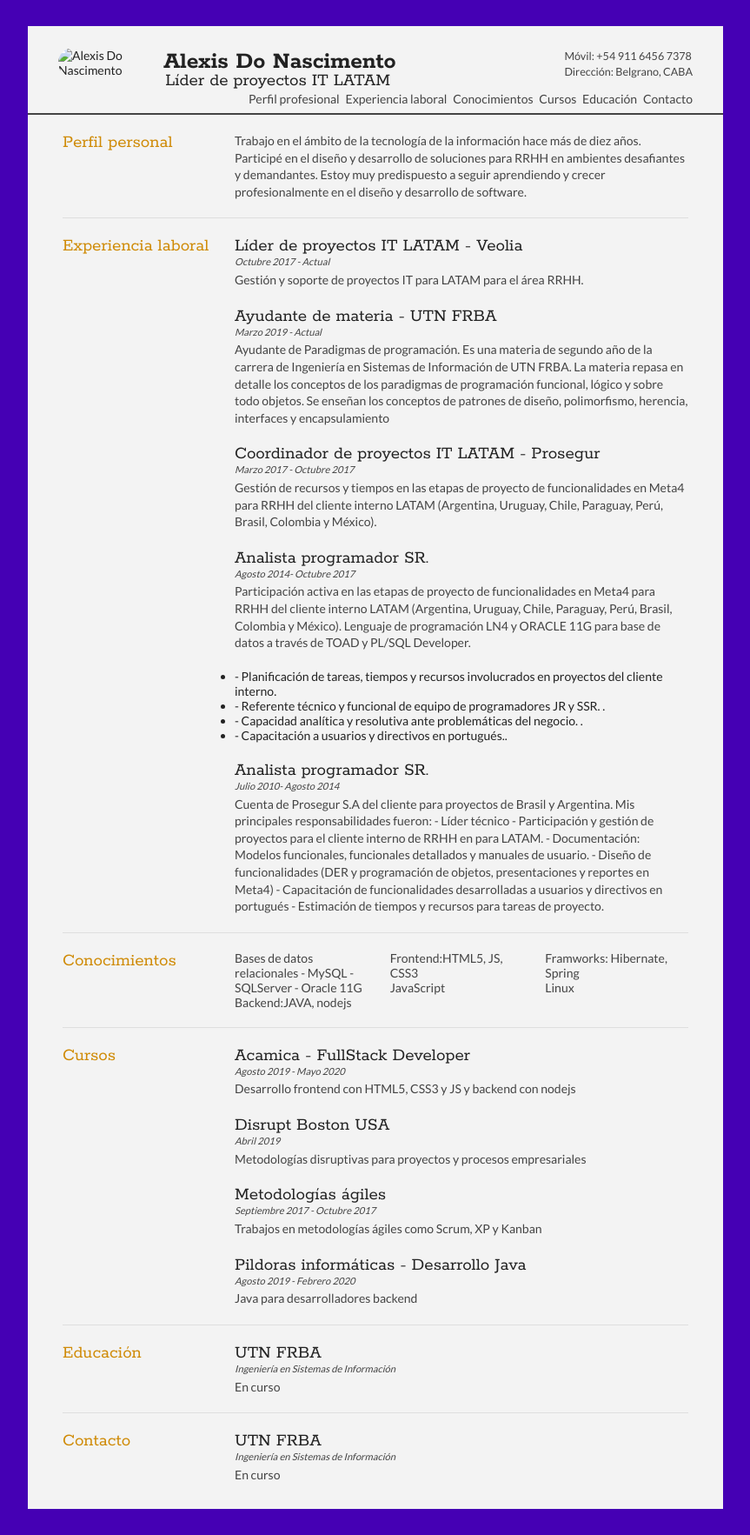
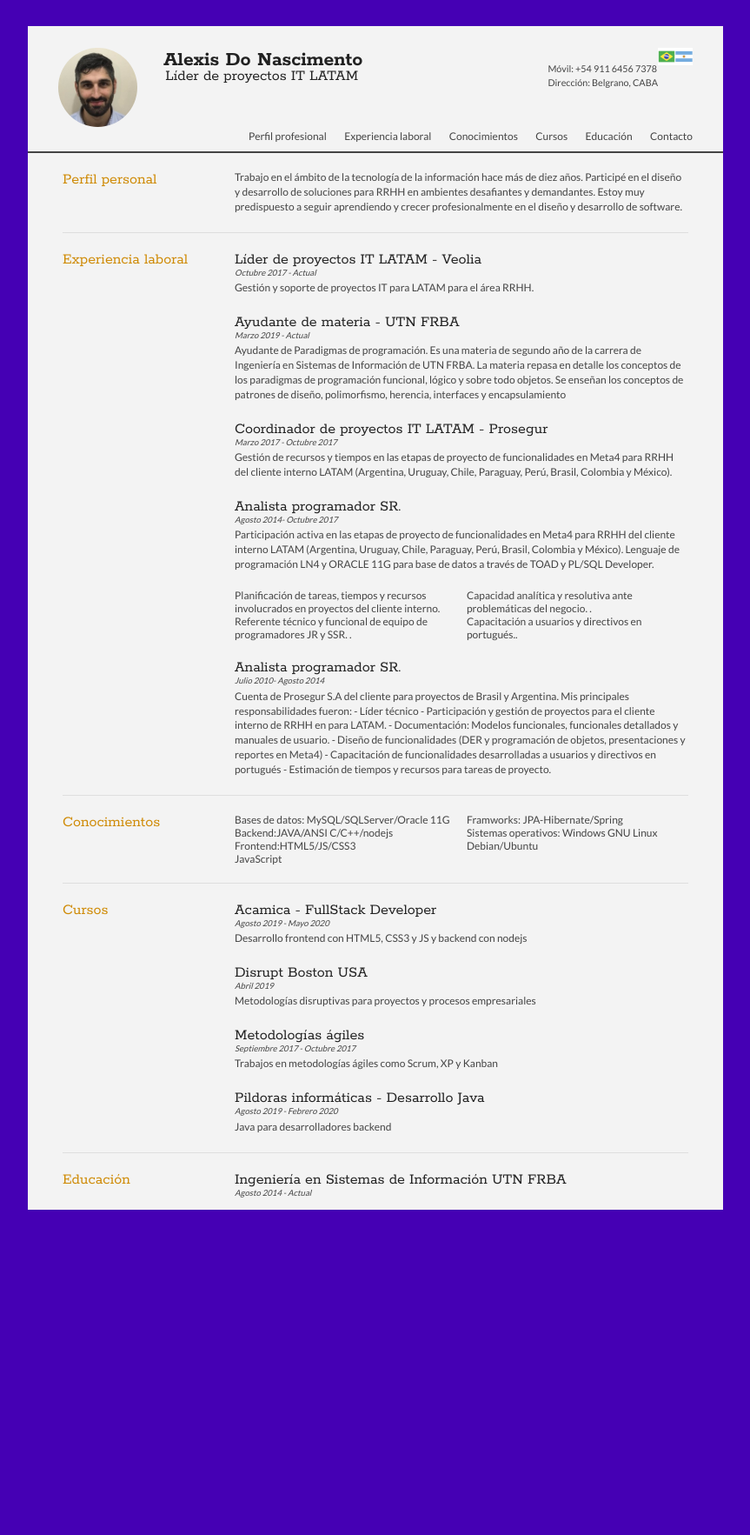
Before and after one commit to alexisdona/cv-online, a plain HTML site: page index_EN.html in a window 1280 px wide. Shown: the whole page at 87% size, without its empty margins (208-1071 px from the left). After the commit the page ends 1421 px from the top, so only its background shows below. Drawn offline with Linux system fonts and the light colour scheme.

Commit message:
actualizaciones

```diff
--- a/index_EN.html
+++ b/index_EN.html
@@ -1,12 +1,14 @@
 <!DOCTYPE html>
-<html>
+<html lang="ES">
 
 <head>
     <title>Alexis Do Nascimento - Curriculum Vitae</title>
 
     <meta name="viewport" content="width=device-width" />
-    <meta name="description" content="Curriculum vitae de Alexis Do Nascimento." />
-    <meta charset="UTF-8">
+    <meta name="description" content="Curriculum vitae de Alexis Do Nascimento. FullStack Developer" />
+    <meta name="keyword" content="FullStack Developer CV" />
+
+    <meta charset="UTF-8" />
 
     <link type="text/css" rel="stylesheet" href="style.css">
     <link href='http://fonts.googleapis.com/css?family=Rokkitt:400,700|Lato:400,300' rel='stylesheet' type='text/css'>
@@ -17,13 +19,19 @@
     <div id="cv" class="instaFade">
         <div class="mainDetails">
             <div id="headshot" class="quickFade">
-                <img src="0.jpeg" alt="Alexis Do Nascimento" />
+                <img src="Imagenes/perfil.jpeg" alt="Alexis Do Nascimento" />
             </div>
 
             <div id="name">
                 <h1 class="quickFade delayTwo">Alexis Do Nascimento</h1>
                 <h2 class="quickFade delayThree">Líder de proyectos IT LATAM</h2>
             </div>
+            <div class="panelData">
+                <div class="idiomas">
+                    <a href="index_PT.html"><img class="bandera" src="Imagenes/portugues.png" style="max-width: 20px; max-height: 20px" /></a><br>
+                    <a href="index_ES.html"><img class="bandera" src="Imagenes/espaniol.png" style="max-width: 20px; max-height: 20px" /></a><br>
+                </div>
+                <div><br></div>
 
                 <div id="contactDetails" class="quickFade delayFour">
                     <ul>
@@ -31,6 +39,7 @@
                         <li>Dirección: <a class="direccion" href="https://goo.gl/maps/rvumDdvyDc2zCSe46" target="_blank">Belgrano, CABA</a>
                         </li>
                     </ul>
+                </div>
             </div>
             <div class="clear"></div>
             <div class="panelSuperior">
@@ -44,7 +53,6 @@
 
 
         </div>
-
         <div id="mainArea" class="quickFade delayFive">
             <section>
                 <article>
@@ -82,7 +90,8 @@
                     <article>
                         <h2>Coordinador de proyectos IT LATAM - Prosegur</h2>
                         <p class="subDetails">Marzo 2017 - Octubre 2017</p>
-                        <p>Gestión de recursos y tiempos en las etapas de proyecto de funcionalidades en Meta4 para RRHH del cliente interno LATAM (Argentina, Uruguay, Chile, Paraguay, Perú, Brasil, Colombia y México). </p>
+                        <p>Gestión de recursos y tiempos en las etapas de proyecto de funcionalidades en Meta4 para RRHH del cliente interno LATAM (Argentina, Uruguay, Chile, Paraguay, Perú, Brasil, Colombia y México).
+                        </p>
                     </article>
 
                     <article>
@@ -90,11 +99,11 @@
                         <p class="subDetails">Agosto 2014- Octubre 2017</p>
                         <p>Participación activa en las etapas de proyecto de funcionalidades en Meta4 para RRHH del cliente interno LATAM (Argentina, Uruguay, Chile, Paraguay, Perú, Brasil, Colombia y México). Lenguaje de programación LN4 y ORACLE 11G para
                             base de datos a través de TOAD y PL/SQL Developer.
-                            <ul>
-                                <li class="quickFade delayFour"> - Planificación de tareas, tiempos y recursos involucrados en proyectos del cliente interno.</li>
-                                <li class="quickFade delayFour"> - Referente técnico y funcional de equipo de programadores JR y SSR. .</li>
-                                <li class="quickFade delayFour"> - Capacidad analítica y resolutiva ante problemáticas del negocio. .</li>
-                                <li class="quickFade delayFour"> - Capacitación a usuarios y directivos en portugués..
+                            <ul class="keySkills">
+                                <li class="quickFade delayFour">Planificación de tareas, tiempos y recursos involucrados en proyectos del cliente interno.</li>
+                                <li class="quickFade delayFour">Referente técnico y funcional de equipo de programadores JR y SSR. .</li>
+                                <li class="quickFade delayFour">Capacidad analítica y resolutiva ante problemáticas del negocio. .</li>
+                                <li class="quickFade delayFour">Capacitación a usuarios y directivos en portugués..
                                 </li>
                             </ul>
                         </p>
@@ -120,12 +129,12 @@
 
                 <div class="sectionContent">
                     <ul class="keySkills">
-                        <li>Bases de datos relacionales - MySQL - SQLServer - Oracle 11G</li>
-                        <li>Backend:JAVA, nodejs</li>
-                        <li>Frontend:HTML5, JS, CSS3</li>
+                        <li>Bases de datos: MySQL/SQLServer/Oracle 11G</li>
+                        <li>Backend:JAVA/ANSI C/C++/nodejs</li>
+                        <li>Frontend:HTML5/JS/CSS3</li>
                         <li>JavaScript</li>
-                        <li>Framworks: Hibernate, Spring</li>
-                        <li>Linux</li>
+                        <li>Framworks: JPA-Hibernate/Spring</li>
+                        <li>Sistemas operativos: Windows GNU Linux Debian/Ubuntu</li>
                     </ul>
                 </div>
                 <div class="clear"></div>
@@ -169,28 +178,12 @@
 
                 <div class="sectionContent">
                     <article>
-                        <h2>UTN FRBA</h2>
-                        <p class="subDetails">Ingeniería en Sistemas de Información</p>
-                        <p>En curso</p>
+                        <h2>Ingeniería en Sistemas de Información UTN FRBA</h2>
+                        <p class="subDetails">Agosto 2014 - Actual</p>
                     </article>
                 </div>
                 <div class="clear"></div>
             </section>
-            <section>
-                <div class="sectionTitle">
-                    <h1><a name="contacto">Contacto</a></h1>
-                </div>
-
-                <div class="sectionContent">
-                    <article>
-                        <h2>UTN FRBA</h2>
-                        <p class="subDetails">Ingeniería en Sistemas de Información</p>
-                        <p>En curso</p>
-                    </article>
-                </div>
-                <div class="clear"></div>
-            </section>
-
         </div>
     </div>
     <script type="text/javascript">
--- a/style.css
+++ b/style.css
@@ -93,7 +93,7 @@
         body {
             background: rgb(69, 0, 180);
             font-family: 'Lato', helvetica, arial, sans-serif;
-            font-size: 14px;
+            font-size: 12px;
             color: #222;
         }
 
@@ -228,9 +228,9 @@
 
         .keySkills {
             list-style-type: none;
-            -moz-column-count: 3;
-            -webkit-column-count: 3;
-            column-count: 3;
+            -moz-column-count: 2;
+            -webkit-column-count: 2;
+            column-count: 2;
             margin-bottom: 20px;
             font-size: 1em;
             color: #444;
@@ -524,7 +524,6 @@
         }
 
         .idiomas {
-            width: 70%;
             display: inline-flex;
             float: right;
         }
@@ -533,3 +532,7 @@
             background: #ededed;
             padding: 0%;
         }
+
+        .panelData {
+            display: block;
+        }
```
Also changed, not shown: estiloPrueba.css (deleted, +0 -18 lines), index_ES.html (+22 -34 lines), index_PT.html (+27 -34 lines), prueba.html (deleted, +0 -25 lines). Lines whose indentation alone changed are shown as unchanged.
